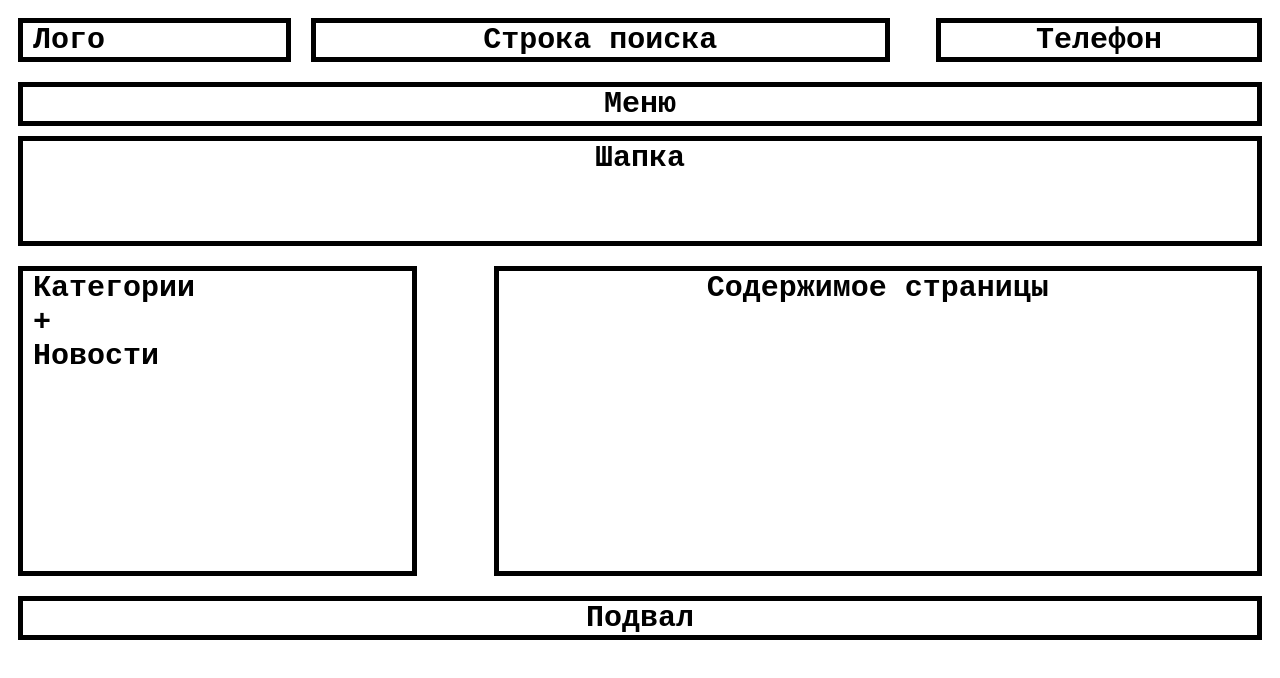
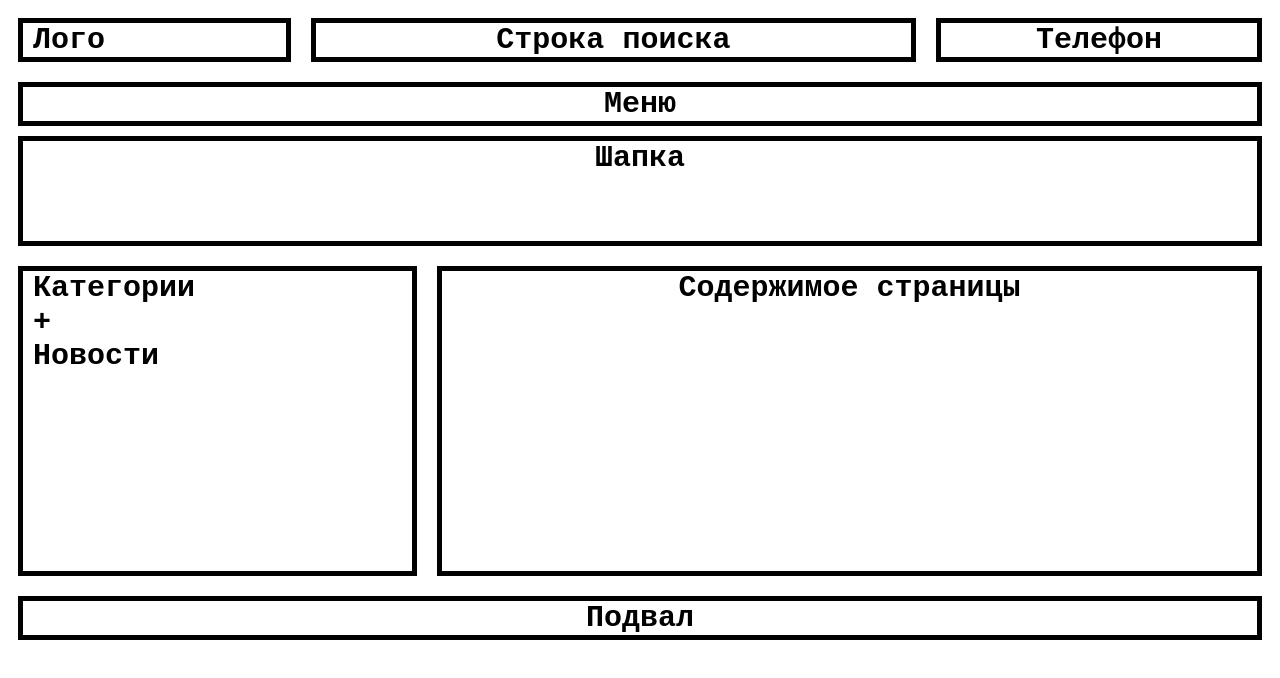
Before and after one commit to SpirkinIlya/Test-Html, a plain HTML site: page index.html in a window 1280 px wide. Drawn offline with Linux system fonts and the light colour scheme.

Commit message:
Update test.css

```diff
--- a/test.css
+++ b/test.css
@@ -1,11 +1,12 @@
-
 div {
-    font-family:'Courier New', Courier, monospace;
+    font-family:
+    'Courier New', Courier, monospace;
     font-size: 30px;
     font-weight: 700;
     text-align: center;
     border: 5px solid;
     margin: 10px;
+    min-width: fit-content;
 }
 .container {
     border: none;
@@ -15,14 +16,12 @@ div {
     text-align: left;
     padding-left: 10px;
     width: 20%;
-    float:left;
-
+    float:
+    left;
 }
 .searchForm{
-    width: 45%;
+    width: calc(55% - 100px);
     float: left;
-
-
 }
 .phone{
    width: 25%;
@@ -41,10 +40,10 @@ div {
 
 }
 .pageContent{
-    float:right;
-    width:60%;
+    float:
+    right;
+    width: calc(70% - 70px);
     height: 300px;
-
 }
 .clear{
     clear: both;
```
